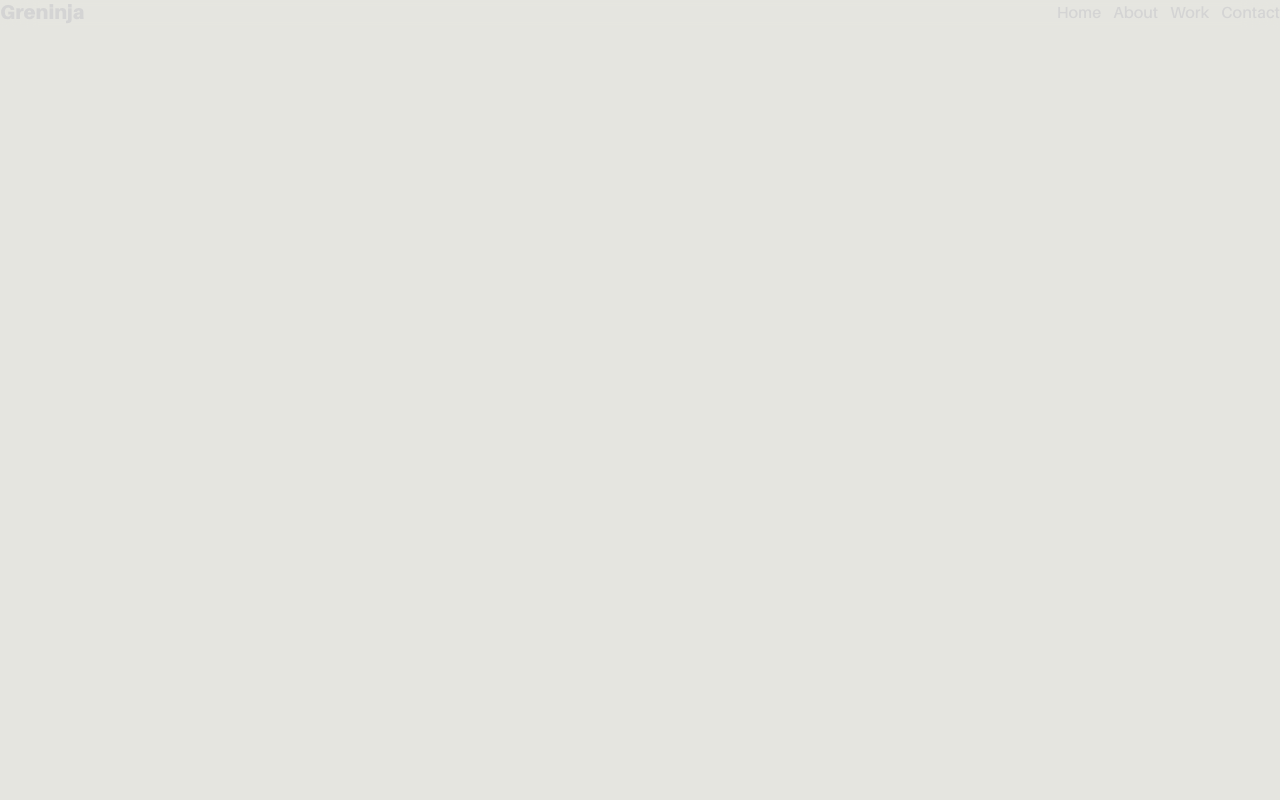
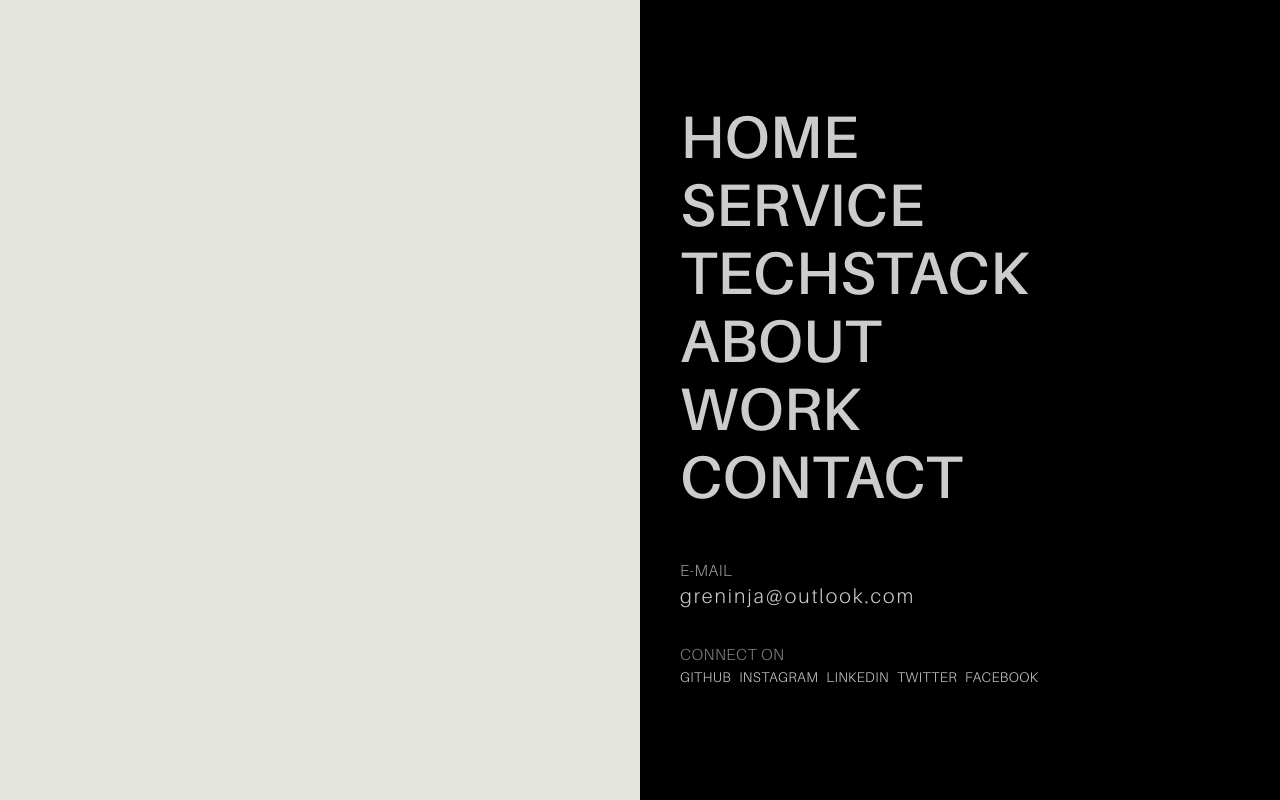
Before and after one commit to ankurMishraDev/Portfolio, a React (Vite) app: page / in a window 1280 px wide. Built offline with nearby package versions, Linux system fonts and the light colour scheme.

Commit message:
change in navbar design and setup based on change in architecture

```diff
--- a/src/App.jsx
+++ b/src/App.jsx
@@ -4,7 +4,7 @@ import Navbar from './Components/Navbar'
 
 const App = () => {
   return (
-    <div className='container'>
+    <div className='relative w-screen min-h-screen overflow-x-auto'>
       <Navbar />
     </div>
   )
--- a/src/Components/Navbar.jsx
+++ b/src/Components/Navbar.jsx
@@ -1,38 +1,44 @@
-import React, { useState } from 'react';
-import { motion } from 'framer-motion';
-function Nav(){
-    return(
-        <ul className='nav-ul flex items-center gap-3'>
-            <li className='nav-ul  text-neutral-300 hover:text-white'><a href="#home" className='nav-link'>Home</a></li>
-            <li className='nav-ul  text-neutral-300 hover:text-white'><a href="#about" className='nav-link'>About</a></li>
-            <li className='nav-ul  text-neutral-300 hover:text-white'><a href="#work" className='nav-link'>Work</a></li>
-            <li className='nav-ul  text-neutral-300 hover:text-white'><a href="#contact" className='nav-link'>Contact</a></li>
-        </ul>
-    )
-}
+
+import React, { useRef } from 'react'
+import { socials } from '../constants/social';
+
 const Navbar = () => {
-    const [open, setOpen] = useState(false);
+  const navRef = useRef(null);
+  const linkReference = useRef([]);
+  const contactReference = useRef(null);
   return (
-    <div className='fixed inset-x-0 z-20 w-full backdrop-blur-lg bg-primary/50'>
-      <div className="mx-auto c-space max-w-7xl">
-        <div className="flex items-center justify-between py-2 sm:py-0">
-            <a href="/" className="text-xl font-bold transition-colors text-neutral-300 hover:text-white">Greninja</a>
-            <button onClick={()=> setOpen(!open)} className='flex cursor-pointer text-neutral-300 hover:text-white focus:outline-none sm:hidden'>
-                <img src={open? "/images/x.svg":"/images/menu.svg"} alt="toggle" className='w-6 h-6' />
-            </button>
-            <nav className='hidden sm:flex'>
-                <Nav/>
-            </nav>
+    <>
+      <nav ref={navRef} className='fixed z-50 flex flex-col justify-between w-full h-full px-10 uppercase bg-black text-white/80 py-28 gap-y-10 md:w-1/2 md:left-1/2'>
+      <div className="flex flex-col text-5xl gap-y-2 md:text-6xl lg:text-6xl">
+        {["home", "service", "techStack", "about", "work", "contact" ].map((section, index) => (
+          <div key={index} ref={(element)=>(linkReference.current[index] = element)}>
+            <a href="" className='transition-all duration-300 cursor-pointer hover:text-white'>
+              {section}
+            </a>
+          </div>
+        ))}
+      </div>
+      <div ref={contactReference} className="flex flex-col flex-wrap justify-between gap-8 md:flex-row">
+        <div className="font-light">
+          <p className='tracking-wide text-white/60'>E-mail</p>
+          <p className='text-xl tracking-widest lowercase text-pretty'>
+            greninja@outlook.com
+          </p>
+        </div>
+        <div className="font-light">
+          <p className='tracking-wide text-white/50'>Connect On</p>
+          <div className="flex flex-col flex-wrap md:flex-row gap-x-2">
+            {socials.map((connect, index)=>(
+              <a key={index} href={connect.href} className='text-sm loading-loose tracking-wide hover:text-white cursor-pointer transition-colors duration-300'>
+                {connect.name}
+              </a>
+            ))}
+          </div>
         </div>
       </div>
-      {open &&(
-      <motion.div className="block overflow-hidden text-center sm:hidden" initial={{opacity:0, x:-10}} animate={{opacity:1, x:0}} style={{maxHeight: "100vh"}} transition={{duration: 1}}>
-        <nav className='pb-5'>
-            <Nav/>
-        </nav>
-      </motion.div>
-      )}
-    </div>
+      </nav>
+
+    </>
   )
 }
 
--- /dev/null
+++ b/src/constants/social.js
@@ -0,0 +1,7 @@
+export const socials = [
+  { name: "GitHub", href: "https://github.com/ankurMishraDev" },
+  { name: "Instagram", href: "https://www.instagram.com/ali.sanatidev/reels/" },
+  { name: "LinkedIn", href: "https://www.linkedin.com/in/ali-sanati/" },
+  { name: "Twitter", href: "https://twitter.com/ali_sanati" },
+  { name: "Facebook", href: "https://www.facebook.com/ali.sanati.dev" },
+];
```
